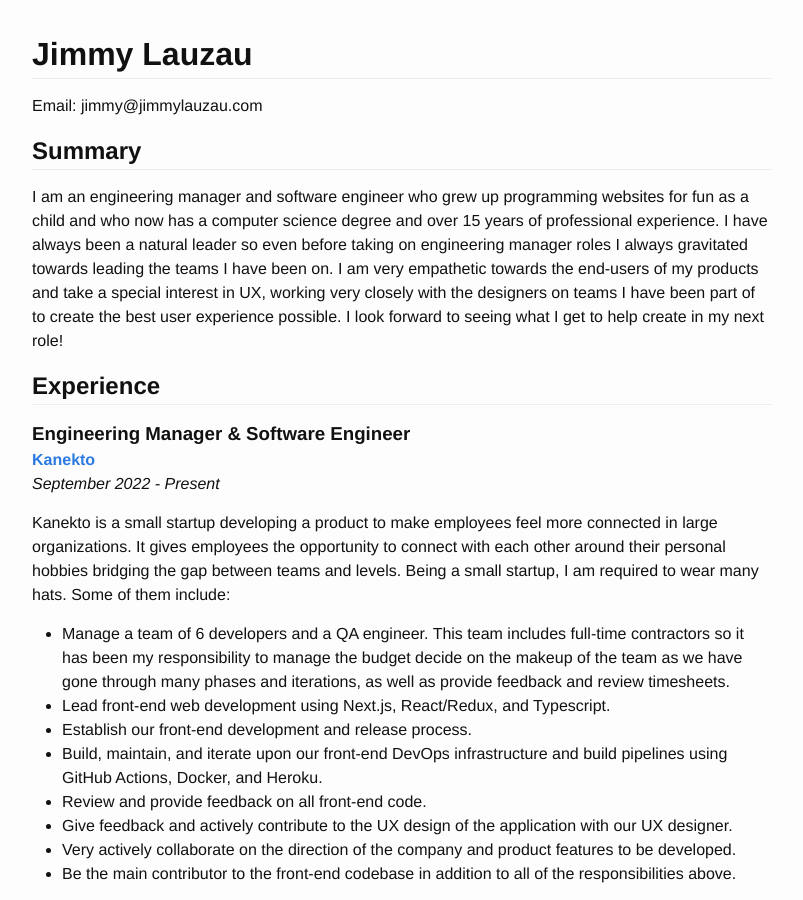
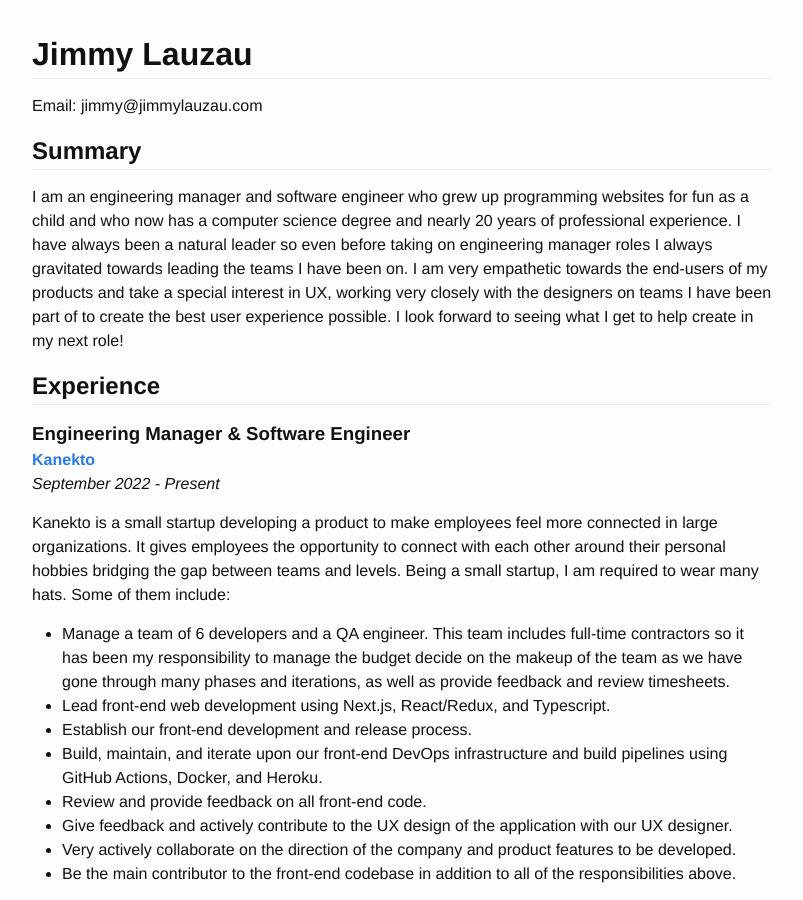
Before and after one commit to jimmay5469/jimmay5469.github.io, a Jekyll site: the page built from resume.md, in a window 1280 px wide and 900 px high. Shown: the whole window, without its empty margins (238-1041 px from the left). Built offline with Jekyll 4.4.1, drawn with Linux system fonts in a browser that asks for light colours.

Commit message:
Change "over 15" to "nearly 20"

```diff
--- a/_includes/resume.md
+++ b/_includes/resume.md
@@ -8,7 +8,7 @@ Email: jimmy@jimmylauzau.com
 Summary
 -------
 
-I am an engineering manager and software engineer who grew up programming websites for fun as a child and who now has a computer science degree and over 15 years of professional experience. I have always been a natural leader so even before taking on engineering manager roles I always gravitated towards leading the teams I have been on. I am very empathetic towards the end-users of my products and take a special interest in UX, working very closely with the designers on teams I have been part of to create the best user experience possible. I look forward to seeing what I get to help create in my next role!
+I am an engineering manager and software engineer who grew up programming websites for fun as a child and who now has a computer science degree and nearly 20 years of professional experience. I have always been a natural leader so even before taking on engineering manager roles I always gravitated towards leading the teams I have been on. I am very empathetic towards the end-users of my products and take a special interest in UX, working very closely with the designers on teams I have been part of to create the best user experience possible. I look forward to seeing what I get to help create in my next role!
 
 
 Experience
```
